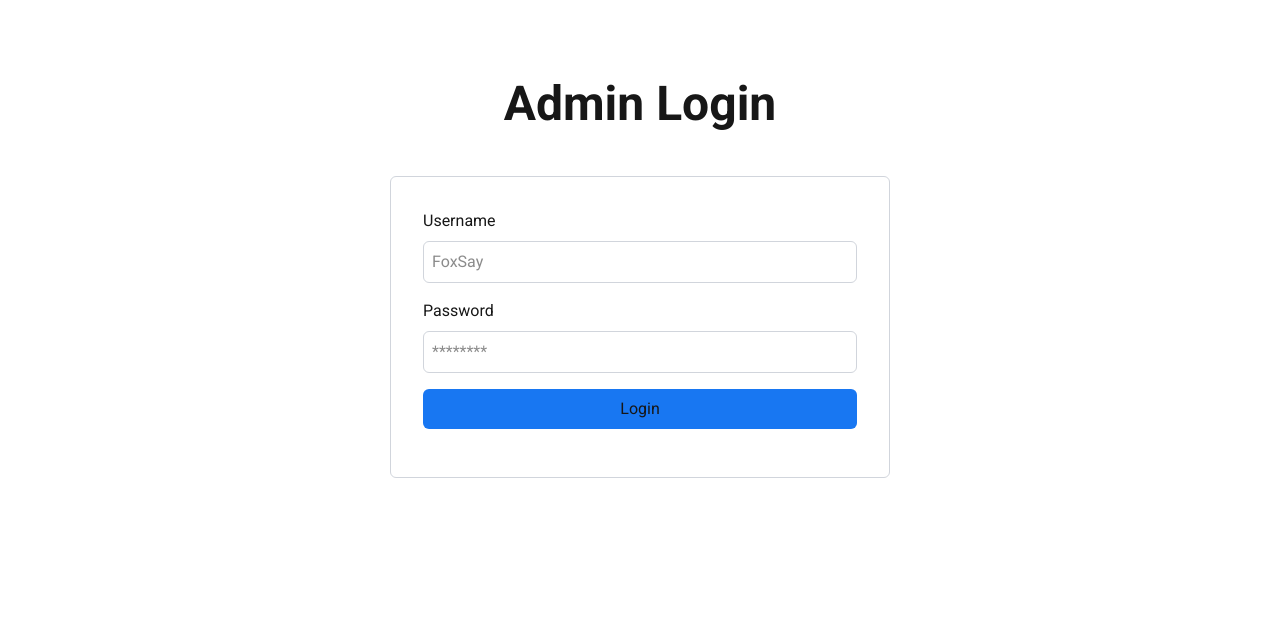
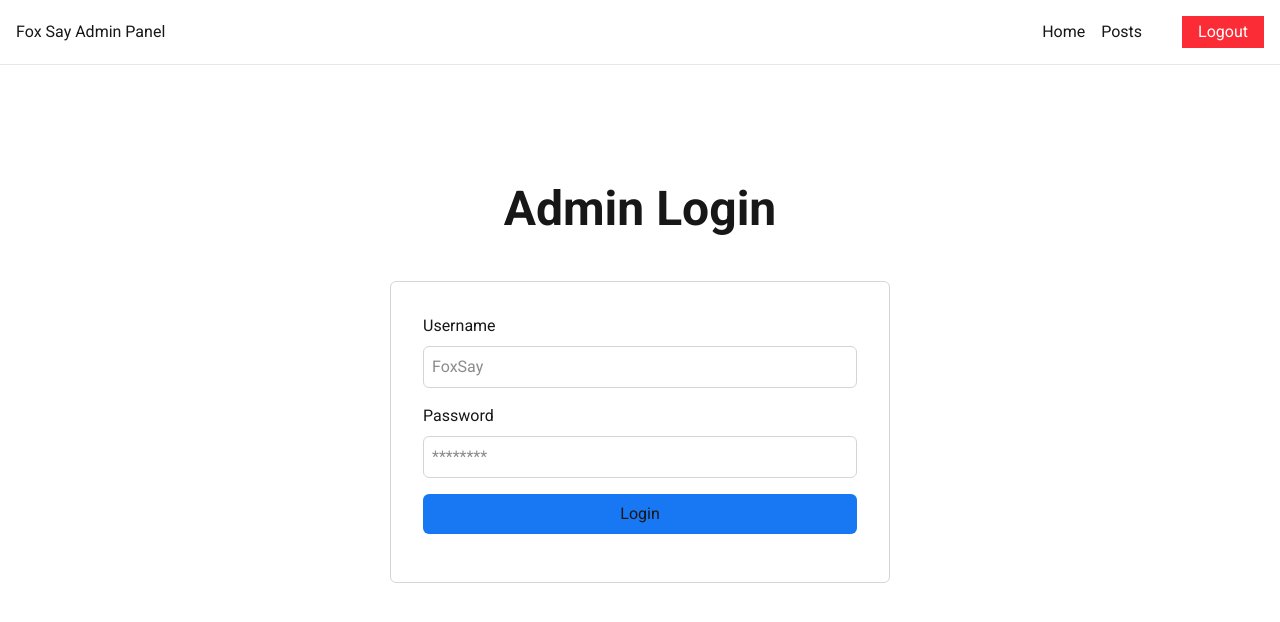
Before and after one commit to DimaChekashov/DimaChekashov.github.io, a Next.js app in the folder fox-say-site/: page /admin/login in a window 1280 px wide. Shown: the top 622 px of the page. Built offline with nearby package versions, Linux system fonts and the light colour scheme.

Commit message:
Add admin header, prepare create and edit post pages

```diff
--- /dev/null
+++ b/fox-say-site/app/(admin)/admin/posts/[id]/edit/page.tsx
@@ -0,0 +1 @@
+export { EditPostPage as default } from "@/pages/edit-post";
--- /dev/null
+++ b/fox-say-site/app/(admin)/admin/posts/create/page.tsx
@@ -0,0 +1 @@
+export { CreatePostPage as default } from "@/pages/create-post";
--- /dev/null
+++ b/fox-say-site/app/(admin)/admin/posts/page.tsx
@@ -0,0 +1 @@
+export { AdminPostsPage as default } from "@/pages/admin-posts";
--- a/fox-say-site/src/app/layouts/admin.tsx
+++ b/fox-say-site/src/app/layouts/admin.tsx
@@ -1,9 +1,10 @@
 import type { Metadata } from "next";
 import { Roboto } from "next/font/google";
+import { AuthGuard } from "@/shared/ui/AuthGuard/AuthGuard";
+import { AuthProvider } from "../providers/Auth/provider";
+import AdminHeader from "@/widgets/admin-header";
 
 import "../styles/globals.css";
-import { AuthGuard } from "@/shared/ui/AuthGuard/AuthGuard";
-import { AuthProvider } from "../providers/Auth/provider";
 
 const roboto = Roboto({
   variable: "--font-roboto",
@@ -24,6 +25,7 @@ export function RootLayout({
       <body className={`${roboto.variable} antialiased`}>
         <AuthProvider>
           <div className="container mx-auto min-h-screen flex flex-col">
+            <AdminHeader />
             <AuthGuard>{children}</AuthGuard>
           </div>
         </AuthProvider>
--- /dev/null
+++ b/fox-say-site/src/pages/admin-posts/index.ts
@@ -0,0 +1 @@
+export { default as AdminPostsPage } from "./ui/AdminPostsPage";
--- /dev/null
+++ b/fox-say-site/src/pages/admin-posts/ui/AdminPostsPage.tsx
@@ -0,0 +1,7 @@
+export default function AdminPostsPage() {
+  return (
+    <div>
+      <h1>Posts Page</h1>
+    </div>
+  );
+}
--- a/fox-say-site/src/pages/admin/ui/AdminPage.tsx
+++ b/fox-say-site/src/pages/admin/ui/AdminPage.tsx
@@ -3,24 +3,13 @@
 import { useAuth } from "@/app/providers/Auth/provider";
 
 export default function AdminPage() {
-  const { user, logout } = useAuth();
-
-  const handleLogout = () => {
-    logout();
-  };
+  const { user } = useAuth();
 
   return (
     <div>
       <h1>AdminPage</h1>
       <p>Username: {user?.username}</p>
       <p>Email: {user?.email}</p>
-      <button
-        type="button"
-        onClick={handleLogout}
-        className="mt-4 cursor-pointer py-2 px-4 bg-red-500 text-white"
-      >
-        Logout
-      </button>
     </div>
   );
 }
--- /dev/null
+++ b/fox-say-site/src/pages/create-post/index.ts
@@ -0,0 +1 @@
+export { default as CreatePostPage } from "./ui/CreatePostPage";
--- /dev/null
+++ b/fox-say-site/src/pages/create-post/ui/CreatePostPage.tsx
@@ -0,0 +1,7 @@
+export default function CreatePostPage() {
+  return (
+    <div>
+      <h1>Create Post Page</h1>
+    </div>
+  );
+}
--- /dev/null
+++ b/fox-say-site/src/pages/edit-post/index.ts
@@ -0,0 +1 @@
+export { default as EditPostPage } from "./ui/EditPostPage";
--- /dev/null
+++ b/fox-say-site/src/pages/edit-post/ui/EditPostPage.tsx
@@ -0,0 +1,7 @@
+export default function EditPostPage() {
+  return (
+    <div>
+      <h1>Edit Post Page</h1>
+    </div>
+  );
+}
--- a/fox-say-site/src/widgets/admin-header/ui/AdminHeader.tsx
+++ b/fox-say-site/src/widgets/admin-header/ui/AdminHeader.tsx
@@ -1,12 +1,21 @@
+"use client";
+
 import Link from "next/link";
 import React from "react";
 import { links } from "../model/consts";
+import { useAuth } from "@/app/providers/Auth/provider";
 
 export const AdminHeader: React.FC = () => {
+  const { logout } = useAuth();
+
+  const handleLogout = () => {
+    logout();
+  };
+
   return (
-    <header className="mb-10 flex justify-between p-4 border-b border-gray-200">
+    <header className="mb-10 flex items-center p-4 border-b border-gray-200">
       <div>Fox Say Admin Panel</div>
-      <nav>
+      <nav className="ml-auto mr-10">
         <ul className="flex gap-4">
           {links.map(({ href, label }) => (
             <li key={href}>
@@ -17,6 +26,13 @@ export const AdminHeader: React.FC = () => {
           ))}
         </ul>
       </nav>
+      <button
+        type="button"
+        onClick={handleLogout}
+        className="cursor-pointer py-1 px-4 bg-red-500 text-white"
+      >
+        Logout
+      </button>
     </header>
   );
 };
```
